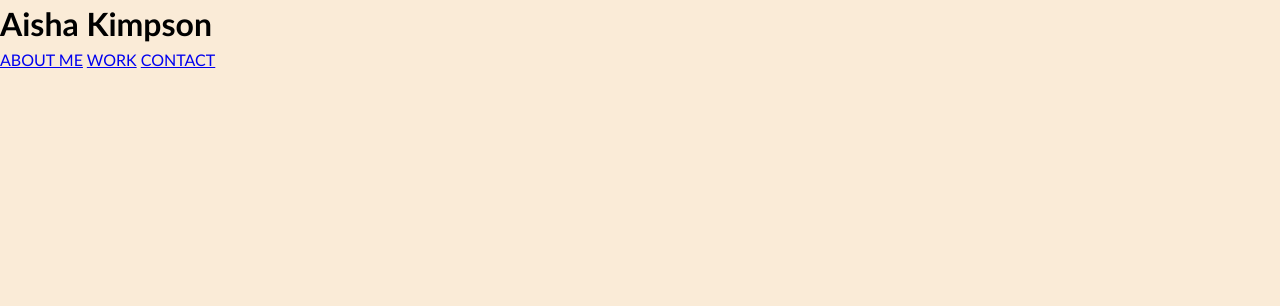
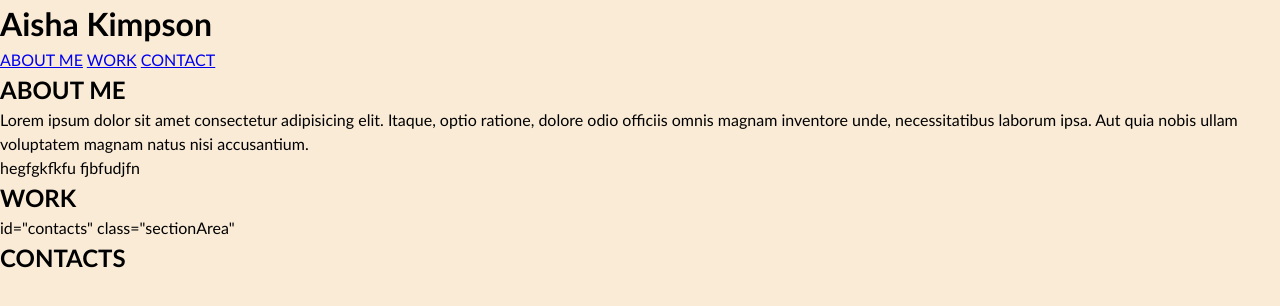
Before and after one commit to akimpson/PortfolioChallenge, a plain HTML site: page index.html in a window 1280 px wide. Drawn offline with Linux system fonts and the light colour scheme.

Commit message:
updated section main html

```diff
--- a/index.html
+++ b/index.html
@@ -18,6 +18,34 @@
   </header>
     <div class="hero"></div>
 
+<main>
+<section id="about" class="sectionArea">
+    <h2>ABOUT ME</h2>
+    <div>
+        <p>Lorem ipsum dolor sit amet consectetur adipisicing elit. Itaque, optio ratione, dolore odio officiis omnis magnam inventore unde, necessitatibus laborum ipsa. Aut quia nobis ullam voluptatem magnam natus nisi accusantium.</p>
+        <p> hegfgkfkfu fjbfudjfn </p>
+    </div>
+</section
+
+<section id="work" class="sectionArea">
+    <h2>WORK</h2>
+    <div>
+        <a href=""></a>
+    </div>
+</section>
+
+<section> id="contacts" class="sectionArea"
+    <h2>CONTACTS</h2>
+    <div>
+        <address>
+            <a href=""></a>
+        </address>
+    </div>
+</section>
+
+
+
+</main>
 
 
 
```
